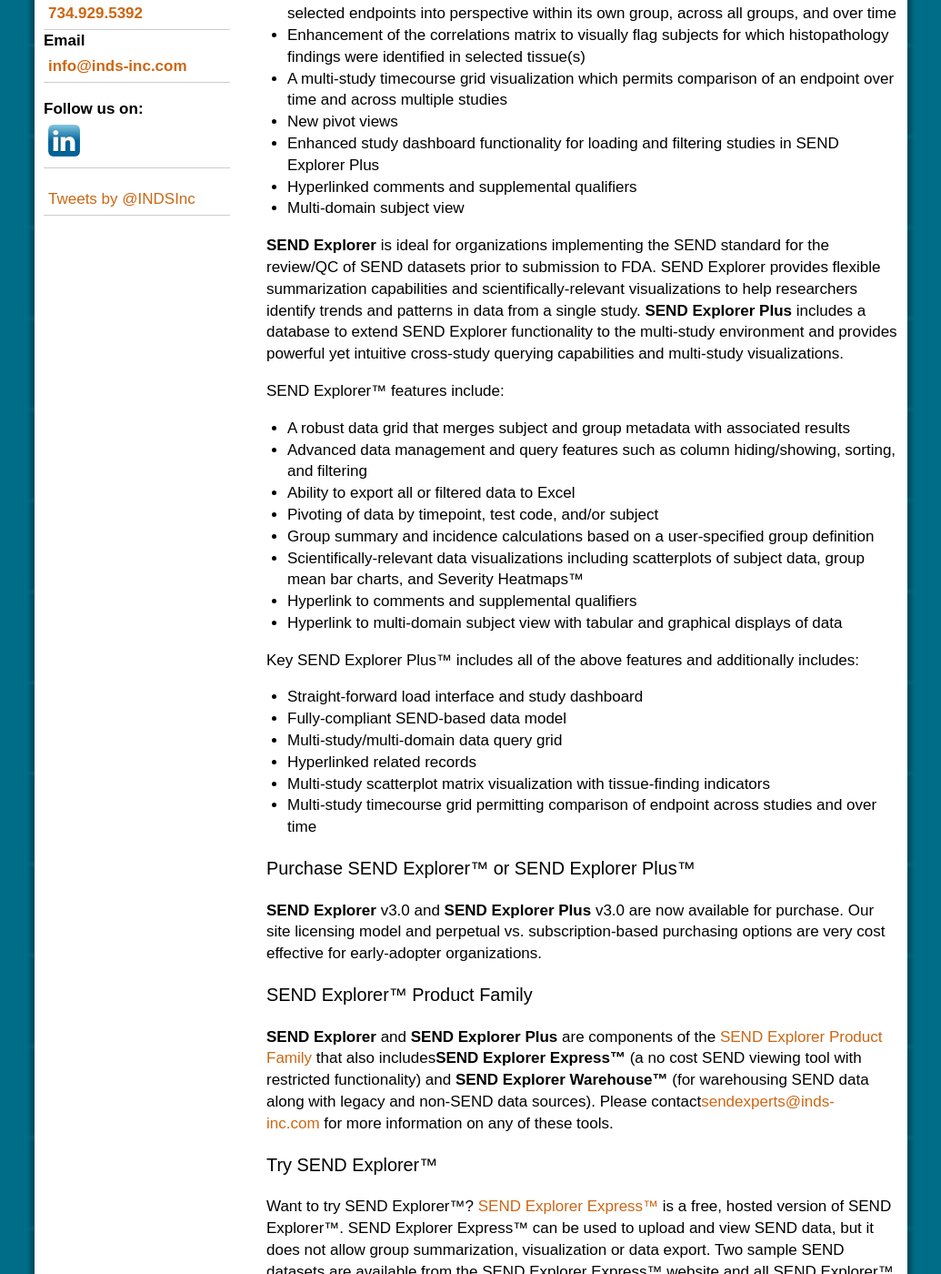
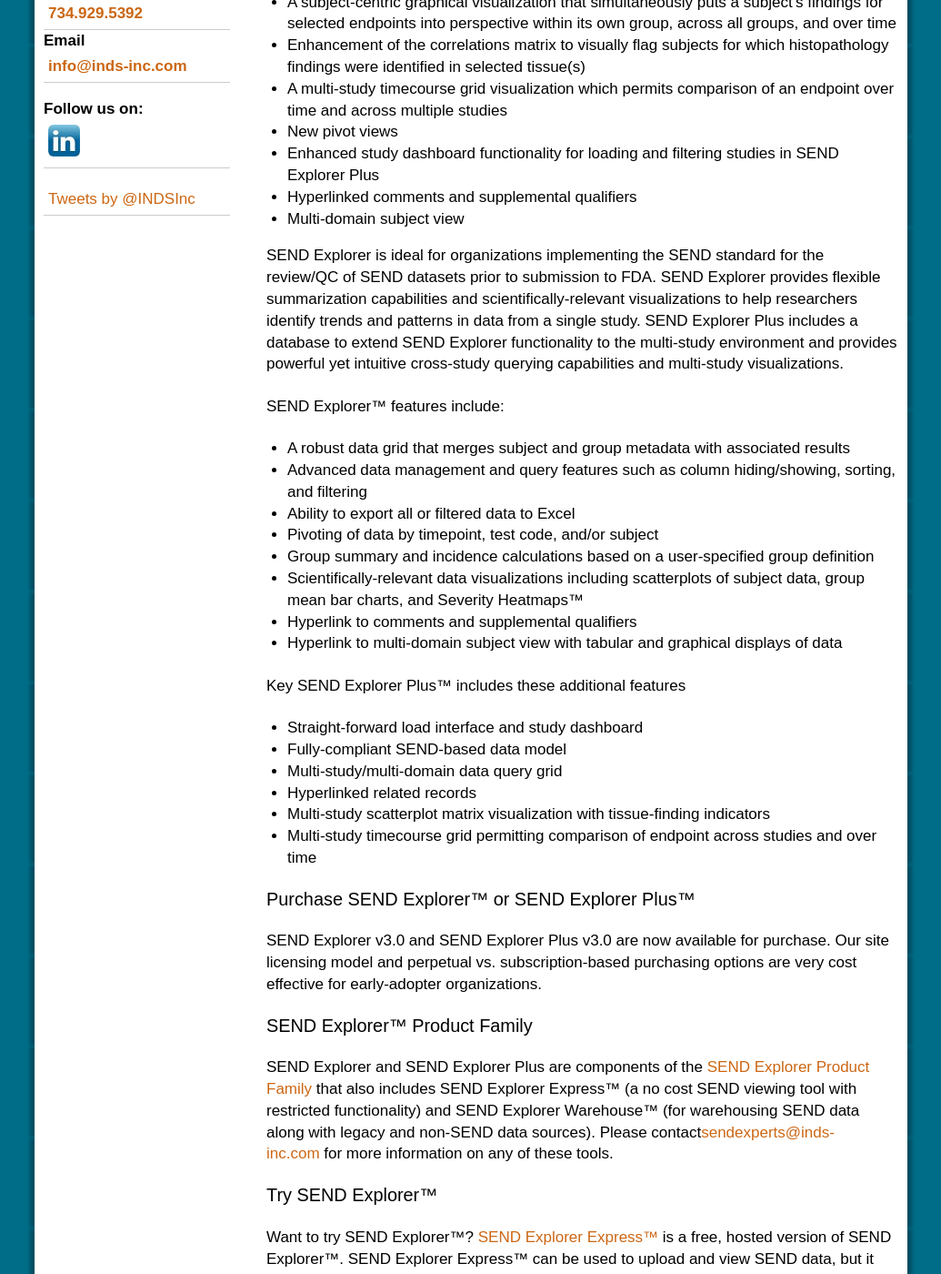
Before and after one commit to inds-inc/inds-inc.github.io, a Jekyll site: the page built from sendexplorer.md, in a window 1280 px wide and 1400 px high, scrolled down 758 px. Shown: the whole window at 91% size, without its empty margins (122-1157 px from the left). Built offline with Jekyll 4.4.1, drawn with Linux system fonts in a browser that asks for light colours; comment, search, counter and statistics services are not loaded; some of the changed text lies outside the part shown.

Commit message:
refactor

```diff
--- a/sendexplorer.md
+++ b/sendexplorer.md
@@ -28,15 +29,15 @@
 -   Hyperlinked comments and supplemental qualifiers
 -   Multi-domain subject view
 
-**SEND Explorer** is ideal for organizations implementing the SEND standard for
-the review/QC of SEND datasets prior to submission to FDA. SEND Explorer
-provides flexible summarization capabilities and scientifically-relevant
-visualizations to help researchers identify trends and patterns in data from a
-single study. **SEND Explorer Plus** includes a database to extend SEND Explorer
+SEND Explorer is ideal for organizations implementing the SEND standard for the
+review/QC of SEND datasets prior to submission to FDA. SEND Explorer provides
+flexible summarization capabilities and scientifically-relevant visualizations
+to help researchers identify trends and patterns in data from a single
+study. SEND Explorer Plus includes a database to extend SEND Explorer
 functionality to the multi-study environment and provides powerful yet intuitive
 cross-study querying capabilities and multi-study visualizations.
 
-SEND Explorer™ features include:
+#### SEND Explorer™ features include:
 
 -   A robust data grid that merges subject and group metadata with associated
     results
@@ -52,8 +53,7 @@
 -   Hyperlink to multi-domain subject view with tabular and graphical displays
     of data
 
-Key SEND Explorer Plus™ includes all of the above features and additionally
-includes:
+#### Key SEND Explorer Plus™ includes these additional features
 
 -   Straight-forward load interface and study dashboard
 -   Fully-compliant SEND-based data model
@@ -65,16 +65,16 @@
 
 ### Purchase SEND Explorer™ or SEND Explorer Plus™
 
-**SEND Explorer** v3.0 and **SEND Explorer Plus** v3.0 are now available for
-purchase. Our site licensing model and perpetual vs. subscription-based
-purchasing options are very cost effective for early-adopter organizations.
+SEND Explorer v3.0 and SEND Explorer Plus v3.0 are now available for purchase.
+Our site licensing model and perpetual vs. subscription-based purchasing options
+are very cost effective for early-adopter organizations.
 
 ### SEND Explorer™ Product Family
 
-**SEND Explorer** and **SEND Explorer Plus** are components of the [SEND
-Explorer Product Family](http://inds-inc.com/sendexplorerplus.php) that also
-includes**SEND Explorer Express™** (a no cost SEND viewing tool with restricted
-functionality) and **SEND Explorer Warehouse™** (for warehousing SEND data along
+SEND Explorer and SEND Explorer Plus are components of the [SEND Explorer
+Product Family](http://inds-inc.com/sendexplorerplus.php) that also includes
+SEND Explorer Express™ (a no cost SEND viewing tool with restricted
+functionality) and SEND Explorer Warehouse™ (for warehousing SEND data along
 with legacy and non-SEND data sources). Please
 contact<sendexperts@inds-inc.com> for more information on any of these tools.
 
```
Also changed, not shown: other parts of sendexplorer.md (+5 -4 lines), index.md (+1 -1 lines).
